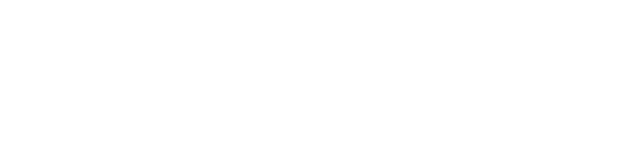
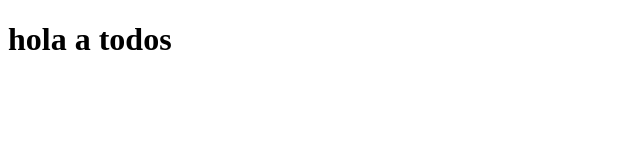
Before and after one commit to MelissaAquijes/github-colaborativo, a plain HTML site: page index.html in a window 1280 px wide. Shown: the whole page, without its empty margins (0-640 px from the left). Drawn offline with Linux system fonts and the light colour scheme.

Commit message:
agregando titulo

```diff
--- a/index.html
+++ b/index.html
@@ -3,9 +3,9 @@
 <head>
   <meta charset="UTF-8">
   <meta name="viewport" content="width=device-width, initial-scale=1.0">
-  <title>Document</title>
+  <title>GitHub Colaborativo</title>
 </head>
 <body>
-
+  <h1>hola a todos</h1>
 </body>
 </html>
```
